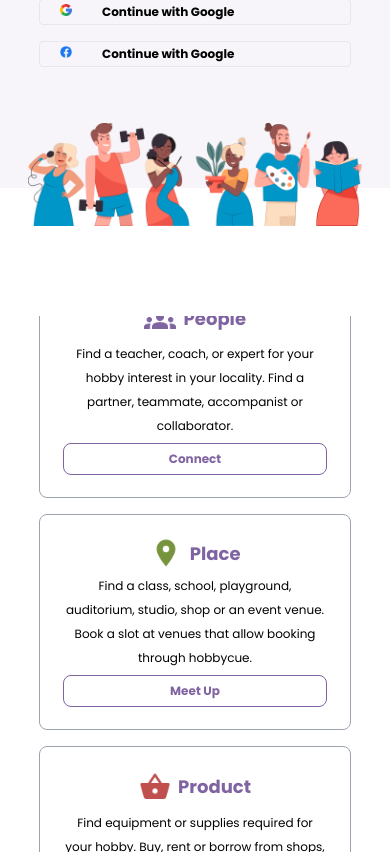
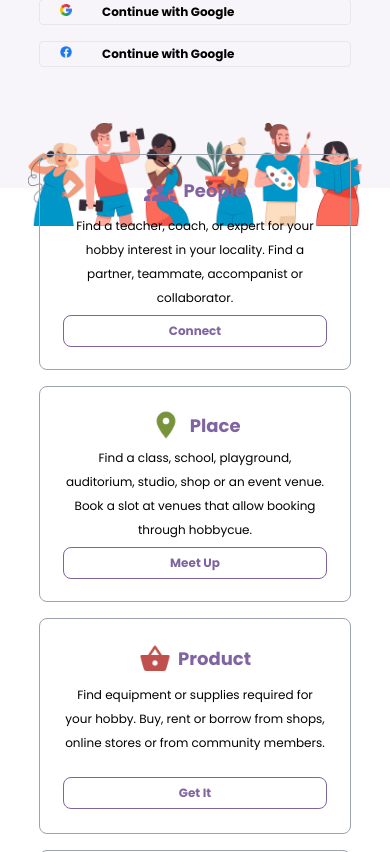
Before and after one commit to AmanJaiswal2001/FIGMA, a React (Vite) app in the folder Frontend/: page /two in a window 390 px wide. Shown: the part 612-1464 px from the top of the page. Built offline with nearby package versions, Linux system fonts and the light colour scheme.

Commit message:
update code

```diff
--- a/Frontend/src/Components/Pages/Two.jsx
+++ b/Frontend/src/Components/Pages/Two.jsx
@@ -3,11 +3,11 @@ import React from 'react'
 const Two = () => {
   return (
 
-    <div id="main" className='w-full h-screen overflow-x-hidden flex  items-center justify-center mt-32 md:mt-0'>
+    <div id="main" className=' h-screen flex items-center justify-center '>
 
         <div
         id="cards"
-        className='grid sm:grid-cols-2 gap-4 p-4 sm:w-full  sm:justify-around'>
+        className='grid sm:grid-cols-2 gap-4 p-4 sm:w-full  justify-center '>
 
           <div
           id="one"
```
